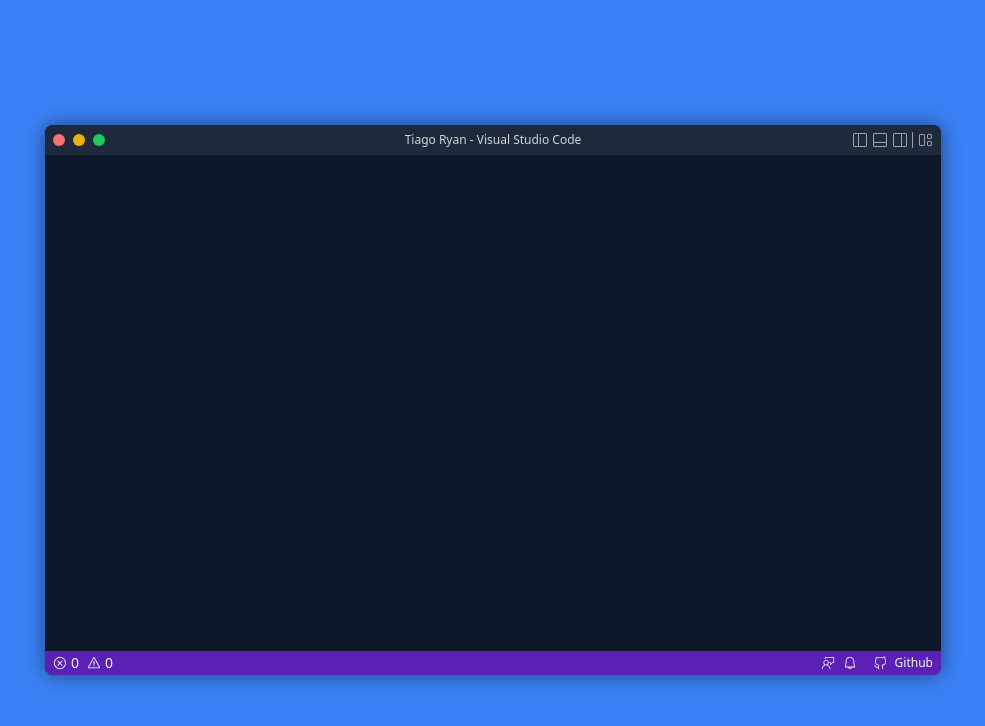
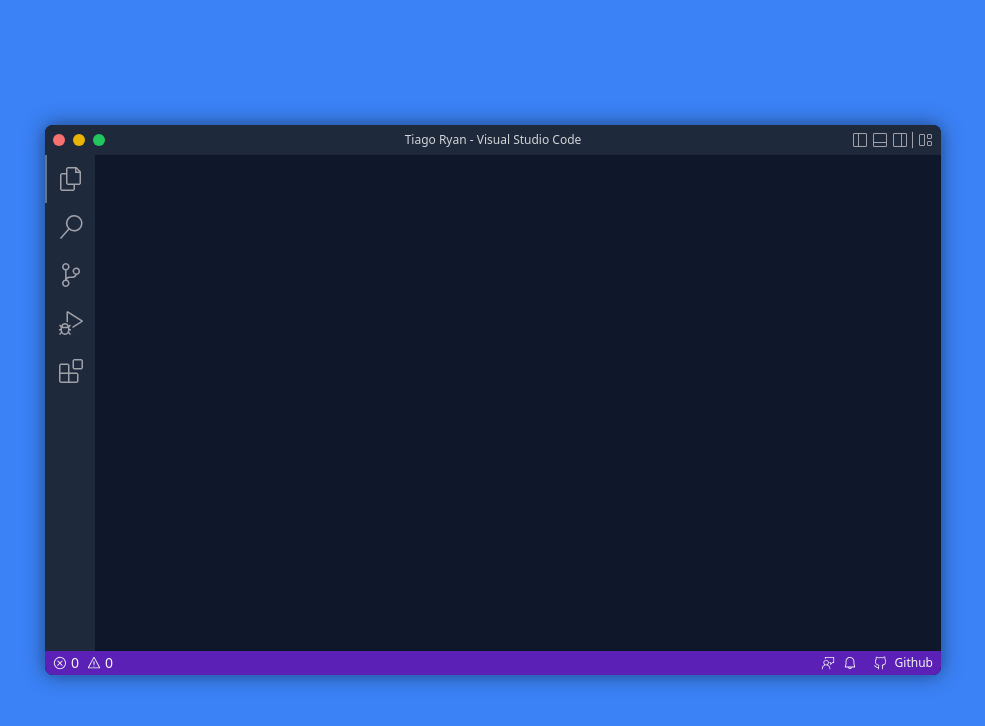
Before and after one commit to tiagoryandev/tiagoryandev, a Next.js app: page / in a window 1280 px wide. Shown: the top 726 px of the page, without its empty margins (147-1132 px from the left). Built offline with nearby package versions, Linux system fonts and the light colour scheme.

Commit message:
feat: add sidebar and icons for navigation

```diff
--- a/components/WindowLayout.tsx
+++ b/components/WindowLayout.tsx
@@ -10,7 +10,7 @@ const WindowLayout: React.FC = () => {
 	return (
 		<div className="grid grid-cols-[50px_200px_auto] grid-rows-[30px_auto_24px] w-full max-w-4xl h-full max-h-[550px] bg-slate-900 overflow-clip shadow-[0px_0px_20px_rgba(0,0,0,0.5)] rounded-lg">
 			<WindowHeader />
-			<WindowSidebar />
+			<WindowSidebar pageIn="files" />
 			<WindowExplorer />
 			<WindowContent />
 			<WindowFooter />
--- a/components/WindowSidebar.tsx
+++ b/components/WindowSidebar.tsx
@@ -1,8 +1,37 @@
 import React from "react";
+import {
+	VscFiles as Files,
+	VscSearch as Search,
+	VscSourceControl as SourceControl,
+	VscDebugAlt as DebugAlt,
+	VscExtensions as Extensions
+} from "react-icons/vsc";
 
-const WindowSidebar: React.FC = () => {
+type Props = {
+	pageIn: "files" | "search" | "source-control" | "debug" | "extensions";
+};
+
+const WindowSidebar: React.FC<Props> = ({ pageIn }) => {
 	return (
-		<div className="col-span-1"></div>
+		<div className="col-span-1 bg-slate-800">
+			<div className="flex flex-col items-center">
+				<div className={`flex items-center justify-center p-2 py-3 w-full border-l-2 ${pageIn == "files" ? "border-slate-500" : "border-slate-800 hover:border-slate-700"} hover:bg-slate-700 transition-colors cursor-pointer`}>
+					<Files className="text-zinc-400 text-2xl hover:text-zinc-100" />
+				</div>
+				<div className={`flex items-center justify-center px-2 py-3 w-full border-l-2 ${pageIn == "search" ? "border-slate-500" : "border-slate-800 hover:border-slate-700"} hover:bg-slate-700 transition-colors cursor-pointer`}>
+					<Search className="text-zinc-400 text-2xl hover:text-zinc-100" />
+				</div>
+				<div className={`flex items-center justify-center p-2 py-3 w-full border-l-2 ${pageIn == "source-control" ? "border-slate-500" : "border-slate-800 hover:border-slate-700"} hover:bg-slate-700 transition-colors cursor-pointer`}>
+					<SourceControl className="text-zinc-400 text-2xl hover:text-zinc-100" />
+				</div>
+				<div className={`flex items-center justify-center p-2 py-3 w-full border-l-2 ${pageIn == "debug" ? "border-slate-500" : "border-slate-800 hover:border-slate-700"} hover:bg-slate-700 transition-colors cursor-pointer`}>
+					<DebugAlt className="text-zinc-400 text-2xl hover:text-zinc-100" />
+				</div>
+				<div className={`flex items-center justify-center p-2 py-3 w-full border-l-2 ${pageIn == "extensions" ? "border-slate-500" : "border-slate-800 hover:border-slate-700"} hover:bg-slate-700 transition-colors cursor-pointer`}>
+					<Extensions className="text-zinc-400 text-2xl hover:text-zinc-100" />
+				</div>
+			</div>
+		</div>
 	);
 };
 
```
